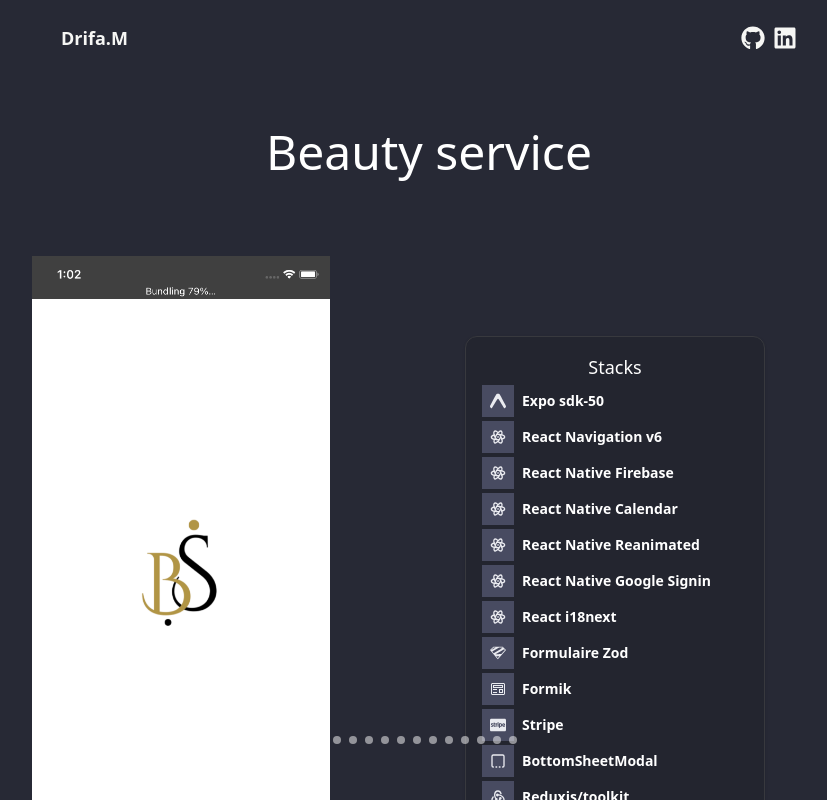
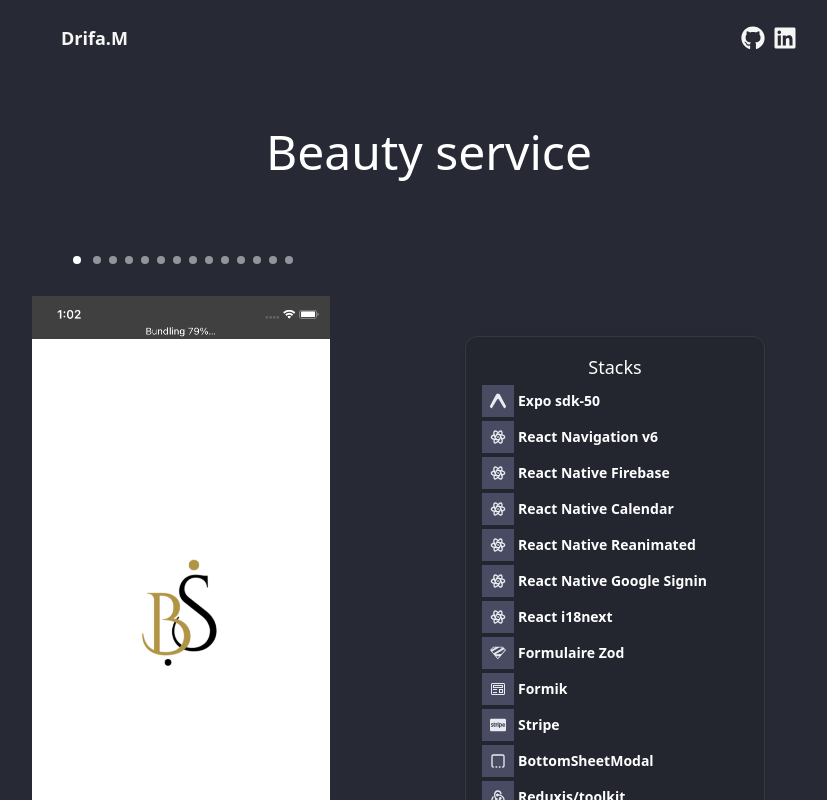
Before and after one commit to Mlmdrifa/Myportfolio, a Next.js app: page /beauty-service in a window 1280 px wide. Shown: the top 800 px of the page, without its empty margins (211-1038 px from the left). Built offline with nearby package versions, Linux system fonts and the light colour scheme; a web font is replaced by a local one.

Commit message:
update components

```diff
--- a/app/_components/Carousel.tsx
+++ b/app/_components/Carousel.tsx
@@ -30,16 +30,7 @@
           data-twe-ride="carousel"
         >
           <div
-            className="
-            carousel-indicators
-            absolute
-            bottom-0
-            left-0
-            right-10
-            flex
-            justify-center
-            mb-14
-            "
+            className="flex justify-center space-x-2 mb-4 md:mb-0"
             data-twe-carousel-indicators
           >
             {items.map((_, index) => (
@@ -60,8 +51,13 @@
                   focus:outline-none
                   focus:border-gray-500
                   transition-opacity
-                  duration-300                   ${
-                    activeIndex === index ? "opacity-100 active" : ""
+                  duration-300
+                  mb-8
+
+                            ${
+                              activeIndex === index
+                                ? "opacity-100 active"
+                                : "opacity-50"
                             }`}
                 aria-label={`Slide ${index + 1}`}
                 onClick={() => goToSlide(index)}
@@ -87,7 +83,9 @@
               </div>
             ))}
           </div>
-          <div className="flex space-x-56 mt-5 ">
+
+          <div className="flex flex-col items-center md:flex-row md:justify-center md:items-start space-y-5 md:space-y-0 mt-5">
+            <div className="flex space-x-56">
               <button
                 type="button"
                 data-twe-target="#carouselExampleCaptions"
@@ -136,6 +134,7 @@
               </button>
             </div>
           </div>
+        </div>
       </Section>
     </div>
   );
--- a/app/_components/Hero.tsx
+++ b/app/_components/Hero.tsx
@@ -15,19 +15,19 @@
   return (
     <Section className="flex max-md:flex-col items-start gap-4">
       <div className="flex-[3] w-full p-4 flex flex-col gap-2 text-center">
-        <h2 className="font-caption text-5xl ">Drifa MALOUM</h2>
-        <h3 className="text-3xl font-caption text-gray-300 ">
+        <h2 className="font-caption text-5xl">Drifa MALOUM</h2>
+        <h3 className="text-3xl font-caption text-gray-300">
           Développeuse React / React Native
         </h3>
         <p className="text-base">
           Développeuse web front-end spécialisée en
           <Link href={"https://reactnative.dev/"}>
-            <Code className="text-white ">React Native.</Code>
+            <Code className="text-white "> React Native.</Code>
           </Link>
           Passionnée par la création d&apos;expériences fluides et captivantes
           pour les applications mobiles.
         </p>
-        <p className="mb-1 mt-1 text-center md:text-left">
+        <p className="mb-1 mt-1 text-center">
           Technologies que j&apos;utilise :
         </p>
         <div className="flex flex-wrap justify-center md:justify-start gap-2">
--- a/app/_components/Stacks.tsx
+++ b/app/_components/Stacks.tsx
@@ -86,7 +86,7 @@
       passHref
       className="block hover:bg-accent/90 transition-colors rounded"
     >
-      <div className="flex items-center gap-2">
+      <div className="flex items-center gap-1">
         <span className="bg-accent text-accent-foreground p-2 rounded-sm">
           {Logo}
         </span>
```
Lines whose indentation alone changed are shown as unchanged.
